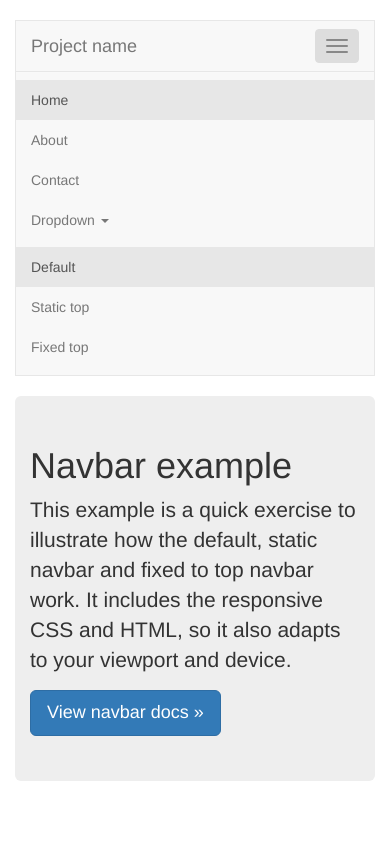
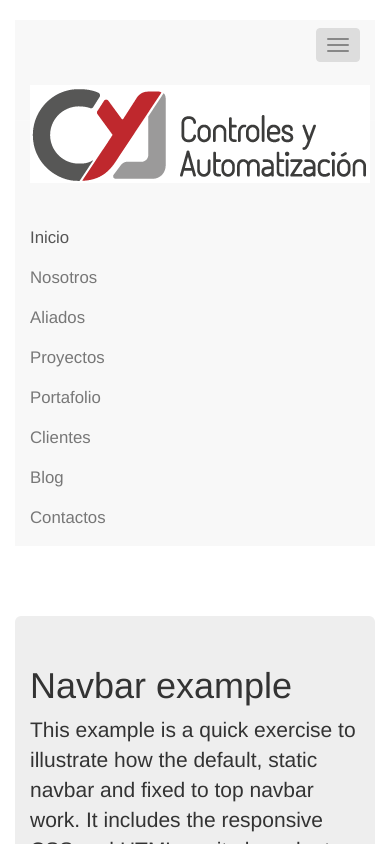
Before and after one commit to codicesalphacity/cya-sa, a plain HTML site: page index.html in a window 390 px wide. Both pictures are taken after a click on the button "Toggle navigation". Shown: the top 844 px of the page. Drawn offline with nearby package versions, Linux system fonts and the light colour scheme; a script that the page names is missing.

Commit message:
Nuevo nav-bar, modificado para logo de gran tamaño

```diff
--- a/index.html
+++ b/index.html
@@ -41,36 +41,25 @@
               <span class="icon-bar"></span>
               <span class="icon-bar"></span>
             </button>
-            <a class="navbar-brand" href="#">Project name</a>
+            <a class="navbar-brand" href="#"><img src="img/logo.png"></a>
           </div>
           <div id="navbar" class="navbar-collapse collapse">
-            <ul class="nav navbar-nav">
-              <li class="active"><a href="#">Home</a></li>
-              <li><a href="#">About</a></li>
-              <li><a href="#">Contact</a></li>
-              <li class="dropdown">
-                <a href="#" class="dropdown-toggle" data-toggle="dropdown" role="button" aria-expanded="false">Dropdown <span class="caret"></span></a>
-                <ul class="dropdown-menu" role="menu">
-                  <li><a href="#">Action</a></li>
-                  <li><a href="#">Another action</a></li>
-                  <li><a href="#">Something else here</a></li>
-                  <li class="divider"></li>
-                  <li class="dropdown-header">Nav header</li>
-                  <li><a href="#">Separated link</a></li>
-                  <li><a href="#">One more separated link</a></li>
-                </ul>
-              </li>
-            </ul>
             <ul class="nav navbar-nav navbar-right">
-              <li class="active"><a href="./">Default <span class="sr-only">(current)</span></a></li>
-              <li><a href="../navbar-static-top/">Static top</a></li>
-              <li><a href="../navbar-fixed-top/">Fixed top</a></li>
+              <li class="active"><a href="./">Inicio <span class="sr-only">(current)</span></a></li>
+              <li><a href="../navbar-static-top/">Nosotros</a></li>
+              <li><a href="../navbar-fixed-top/">Aliados</a></li>
+			  <li><a href="../navbar-fixed-top/">Proyectos</a></li>
+			  <li><a href="../navbar-fixed-top/">Portafolio</a></li>
+			  <li><a href="../navbar-fixed-top/">Clientes</a></li>
+			  <li><a href="../navbar-fixed-top/">Blog</a></li>
+			  <li><a href="../navbar-fixed-top/">Contactos</a></li>
             </ul>
           </div><!--/.nav-collapse -->
         </div><!--/.container-fluid -->
       </nav>
 
       <!-- Main component for a primary marketing message or call to action -->
+	  <section class="contentPage">
 		  <div class="jumbotron">
 			<h1>Navbar example</h1>
 			<p>This example is a quick exercise to illustrate how the default, static navbar and fixed to top navbar work. It includes the responsive CSS and HTML, so it also adapts to your viewport and device.</p>
@@ -78,6 +67,7 @@
 			  <a class="btn btn-lg btn-primary" href="../../components/#navbar" role="button">View navbar docs &raquo;</a>
 			</p>
 		  </div>
+	   </section>
 
     </div> <!-- /container -->
 
--- a/styles.css
+++ b/styles.css
@@ -1,8 +1,72 @@
 body {
-  padding-top: 20px;
+  padding-top: 50px;
   padding-bottom: 20px;
 }
 
 .navbar {
   margin-bottom: 20px;
 }
+.navbar-default {
+	background-color: #f8f8f8;
+	border: none;
+	font-size: 1.2em;
+}
+
+.navbar-default .navbar-nav>.active>a, .navbar-default .navbar-nav>.active>a:hover, .navbar-default .navbar-nav>.active>a:focus {
+	color: #555;
+	background: none;
+}
+
+.contentPage {
+	padding-top: 50px;
+}
+
+@media (min-width: 1217px) {
+	.navbar-brand, .navbar-nav li a {
+		line-height: 98px;
+		height: 98px;
+		padding-top: 0;
+	}
+}
+@media (max-width: 1200px) {
+	body {
+	  padding-top: 20px;
+	}
+    .navbar-header {
+        float: none;
+    }
+    .navbar-left,.navbar-right {
+        float: none !important;
+    }
+    .navbar-toggle {
+        display: block;
+    }
+    .navbar-collapse {
+        border-top: 1px solid transparent;
+        box-shadow: inset 0 1px 0 rgba(255,255,255,0.1);
+    }
+    .navbar-fixed-top {
+		top: 0;
+		border-width: 0 0 1px;
+	}
+    .navbar-collapse.collapse {
+        display: none!important;
+    }
+    .navbar-nav {
+        float: none!important;
+		margin-top: 98px;
+	}
+	.navbar-nav>li {
+        float: none;
+    }
+    .navbar-nav>li>a {
+        padding-top: 10px;
+        padding-bottom: 10px;
+    }
+    .collapse.in{
+  		display:block !important;
+	}
+	.navbar-default .navbar-collapse, .navbar-default .navbar-form {
+		border: none;
+	}
+}
```
Also changed, not shown: img/logo.png (added). Lines whose indentation alone changed are shown as unchanged.
